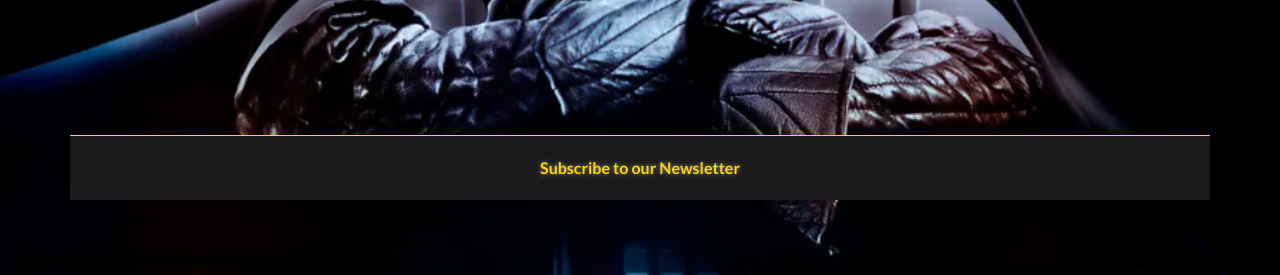
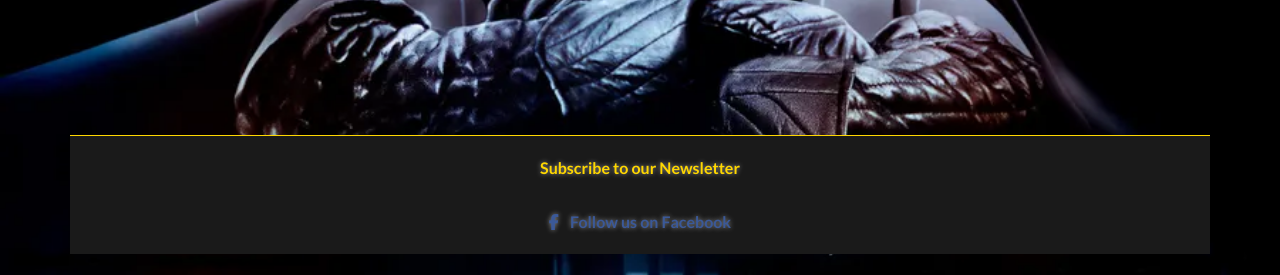
Before and after one commit to Salewitcher/star_wardrobe, a Django app: page / in a window 1280 px wide. Shown: the part 525-800 px from the top of the page. Run offline with Django 3.2, Linux system fonts and the light colour scheme; some libraries are stand-ins or nearby versions; some web fonts are replaced.

Commit message:
Update base html and css

```diff
--- a/static/css/base.css
+++ b/static/css/base.css
@@ -207,3 +207,25 @@ footer {
     text-decoration: underline; /* Underline on hover */
     transform: scale(1.05); /* Slight zoom effect on hover */
 }
+
+/* Style for the social media links */
+.social-media-links {
+    margin-top: 20px;
+}
+
+.facebook-link {
+    color: #3b5998; /* Facebook Blue */
+    text-decoration: none;
+    font-weight: bold;
+    display: inline-block;
+    margin-top: 10px;
+    transition: color 0.3s ease;
+}
+
+.facebook-link:hover {
+    color: #8b9dc3; /* Lighter Facebook Blue */
+}
+
+.facebook-link i {
+    margin-right: 8px;
+}
--- a/templates/base.html
+++ b/templates/base.html
@@ -21,9 +21,12 @@
         <meta property="og:url" content="https://star-wardrobe-1b58922e9a72.herokuapp.com/">
         <meta property="og:type" content="website">
 
+        <!-- Facebook SDK for JavaScript -->
+        <div id="fb-root"></div>
+        <script async defer crossorigin="anonymous" src="https://connect.facebook.net/en_US/sdk.js#xfbml=1&version=v13.0" nonce="d3d3sf3"></script>
+
         <!-- Favicon -->
         <link rel="icon" href="{% static 'media/favicon.jpg' %}" type="image/jpeg">
-
 
         <!-- Preconnect for Performance-->
         <link rel="preconnect" href="https://cdn.jsdelivr.net">
@@ -176,8 +179,12 @@
 
     <footer class="container text-center my-4">
         <a href="{% url 'newsletter_signup' %}" class="newsletter-link">Subscribe to our Newsletter</a>
+        <div class="social-media-links">
+            <a href="https://www.facebook.com/profile.php?id=61570223193147" target="_blank" class="facebook-link">
+                <i class="fab fa-facebook-f"></i> Follow us on Facebook
+            </a>
+        </div>
     </footer>
-
 
   </body>
 </html>
```
